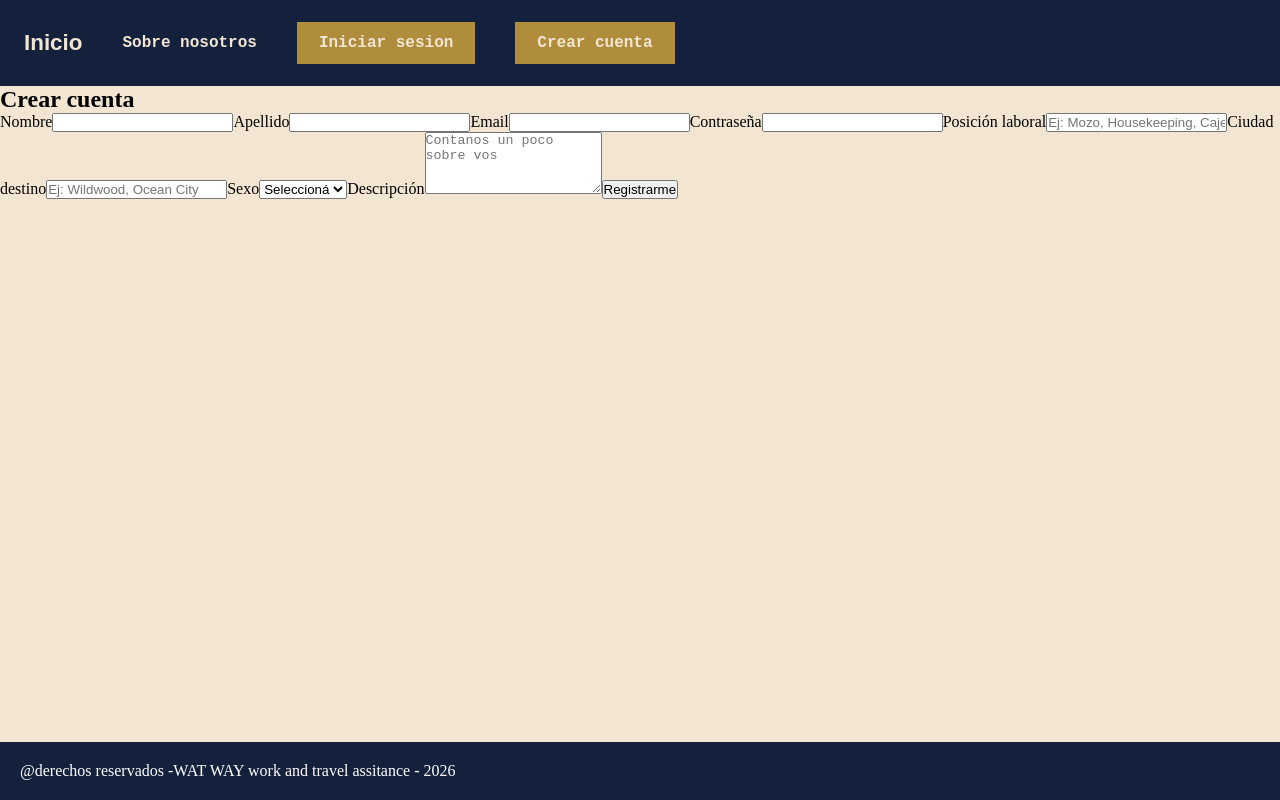
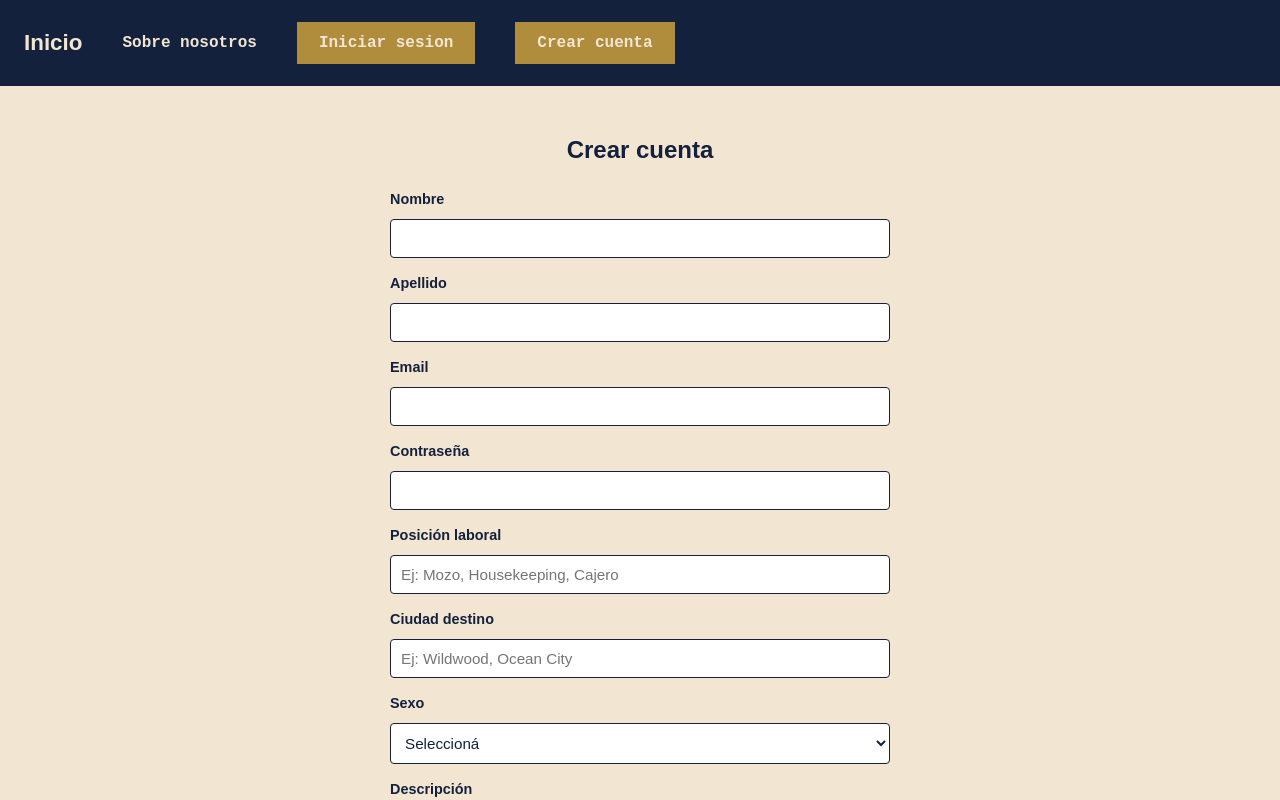
Before and after one commit to Ramacamacho/WatWay_Front, an Angular app: page /crearcuenta in a window 1280 px wide. Shown: the top 800 px of the page. Built offline with nearby package versions, Linux system fonts and the light colour scheme.

Commit message:
css
agrgue el css a crear usuario

```diff
--- a/src/app/Pages/crear-cuenta-form/crear-cuenta-form.css
+++ b/src/app/Pages/crear-cuenta-form/crear-cuenta-form.css
@@ -0,0 +1,97 @@
+:host {
+  --navy: #14213d;
+  --gold: #b08d3c;
+  --cream: #f2e6d3;
+}
+
+/* Formulario principal */
+form {
+  background: var(--cream);
+  color: var(--navy);
+  padding: 30px;
+  border-radius: 8px;
+  max-width: 500px;
+  margin: 20px auto;
+  display: flex;
+  flex-direction: column;
+  gap: 12px;
+  font-family: sans-serif;
+}
+
+/* Título */
+form h2 {
+  color: var(--navy);
+  margin-top: 0;
+  margin-bottom: 10px;
+  text-align: center;
+}
+
+/* Etiquetas */
+form label {
+  color: var(--navy);
+  font-weight: 600;
+  font-size: 0.9rem;
+  margin-top: 5px;
+}
+
+/* Inputs, Select y Textarea */
+form input,
+form select,
+form textarea {
+  width: 100%;
+  padding: 10px;
+  border: 1px solid var(--navy);
+  border-radius: 4px;
+  background-color: #ffffff;
+  color: var(--navy);
+  box-sizing: border-box;
+  font-size: 0.95rem;
+}
+
+form input:focus,
+form select:focus,
+form textarea:focus {
+  outline: 2px solid var(--gold);
+  border-color: var(--gold);
+}
+
+/* Mensajes de error */
+form small {
+  color: #d93025;
+  font-size: 0.8rem;
+  margin-top: -8px;
+}
+
+form p.error {
+  color: #d93025;
+  background-color: rgba(217, 48, 37, 0.1);
+  padding: 10px;
+  border-radius: 4px;
+  border: 1px solid #d93025;
+  text-align: center;
+  margin: 5px 0;
+}
+
+/* Botón de envío usando el estilo de tus botones */
+form button[type="submit"] {
+  margin-top: 15px;
+  padding: 12px;
+  border: 2px solid var(--gold);
+  background: var(--gold);
+  color: var(--navy);
+  font-weight: bold;
+  font-size: 1rem;
+  cursor: pointer;
+  transition: background 0.2s, color 0.2s;
+  border-radius: 4px;
+}
+
+form button[type="submit"]:hover:not(:disabled) {
+  background: transparent;
+  color: var(--gold);
+}
+
+form button[type="submit"]:disabled {
+  opacity: 0.6;
+  cursor: not-allowed;
+}
--- a/src/app/Pages/login-form/login-form.ts
+++ b/src/app/Pages/login-form/login-form.ts
@@ -4,7 +4,7 @@ import { ActivatedRoute, Router, RouterLink } from '@angular/router';
 import { LogService } from '../../Servicios/log-service';
 
 @Component({
-  imports: [RouterLink,ReactiveFormsModule],
+  imports: [ReactiveFormsModule],
   selector: 'app-login-form',
   styleUrl: './login-form.css',
   templateUrl: './login-form.html',
@@ -25,11 +25,5 @@ ngOnInit(): void {
   })
 }
 
-onSubmit():void{
-  this.service.lala().subscribe({
-    next:()=>
-      this.router.navigate(['/']),
-    error:()=>alert("usuario o contraseña incorrectos")
-  });
+
 }
-}
```
Also changed, not shown: src/app/Servicios/log-service.ts (+3 -11 lines).
